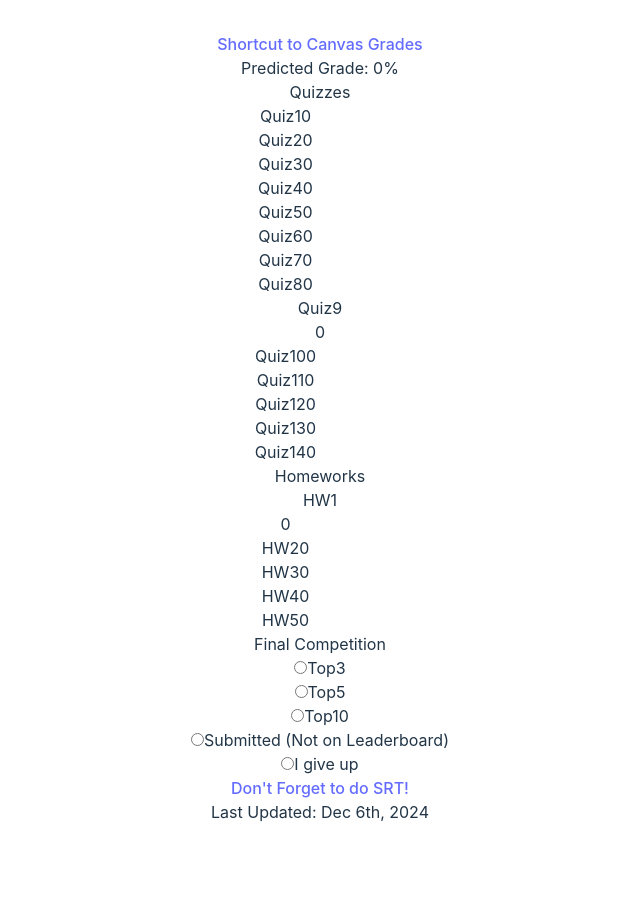
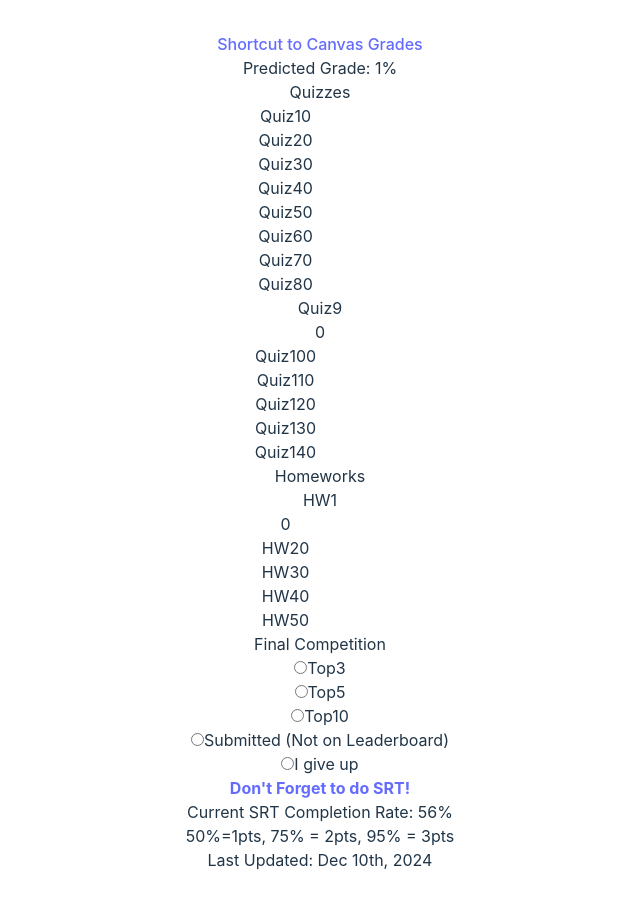
Before and after one commit to YOO-uN-ee/score-web, a React (Vite) app: page / in a window 1280 px wide. Shown: the whole page, without its empty margins (320-960 px from the left). Before the commit the page ends 856 px from the top, so only its background shows below. Built offline with nearby package versions, Linux system fonts and the light colour scheme.

Commit message:
update SRT score

```diff
--- a/src/App.jsx
+++ b/src/App.jsx
@@ -51,11 +51,11 @@ function App() {
   let estimated_score = 0
 
   if (competition === 10){
-    estimated_score = (quiz_contribution + hw_contribution) / 0.9
+    estimated_score = ((quiz_contribution + hw_contribution) / 0.9) + 1
   }
   else {
     // let my_competition = (10 + parseFloat(competition)) * 10 * 0.1;
-    estimated_score = ((quiz_contribution + hw_contribution) / 0.9) + 5 + parseInt(competition)
+    estimated_score = ((quiz_contribution + hw_contribution) / 0.9) + 5 + parseInt(competition) + 1
   }
 
   return (
@@ -248,8 +248,10 @@ function App() {
       </div>
 
       <div className='p-5'>
-        <a href='https://canvas.umn.edu/courses/460454/external_tools/72041' target="_blank">Don't Forget to do SRT!</a>
-        <p className='text-sm'>Last Updated: Dec 6th, 2024</p>
+        <a href='https://canvas.umn.edu/courses/460454/external_tools/72041' target="_blank" className="text-md font-medium"><b>Don't Forget to do SRT!</b></a>
+        <div className="text-sm font-medium">Current SRT Completion Rate: 56%</div>
+        <div className="text-sm font-medium">50%=1pts, 75% = 2pts, 95% = 3pts</div>
+        <p className='text-sm'>Last Updated: Dec 10th, 2024</p>
       </div>
 
     </>
```
